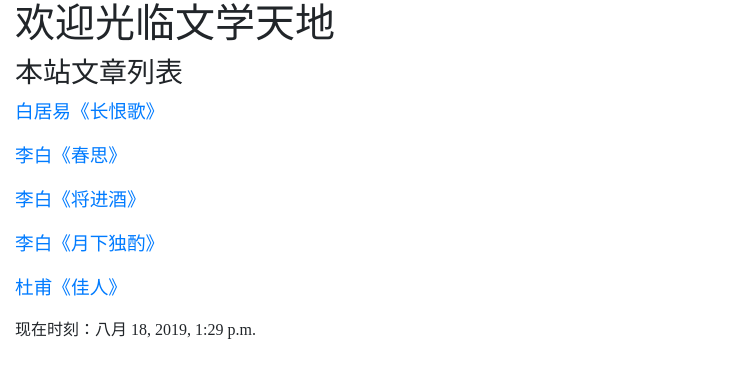
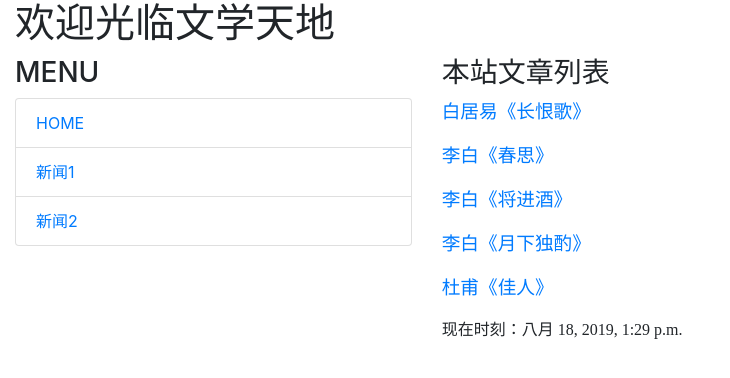
Before and after one commit to kenanking/myblog, a Django app: page / in a window 1280 px wide. Shown: the top 378 px of the page, without its empty margins (0-730 px from the left). Run offline with Django 3.2, Linux system fonts and the light colour scheme; data comes from the database, SQL or seed files in the repository; both versions use the stored data as it was after the commit; some libraries are stand-ins or nearby versions.

Commit message:
charpter 2.4

```diff
--- a/mainsite/models.py
+++ b/mainsite/models.py
@@ -2,6 +2,8 @@ from django.db import models
 from django.utils import timezone
 
 # Create your models here.
+
+
 class Post(models.Model):
     title = models.CharField(max_length=200)
     slug = models.CharField(max_length=200)
--- a/myblog/settings.py
+++ b/myblog/settings.py
@@ -119,3 +119,6 @@ USE_TZ = True
 # https://docs.djangoproject.com/en/2.2/howto/static-files/
 
 STATIC_URL = '/static/'
+STATICFILES_DIRS = [
+    os.path.join(BASE_DIR, "static"),
+]
--- a/templates/base.html
+++ b/templates/base.html
@@ -5,9 +5,7 @@
 <head>
     <meta charset="utf-8">
     <title>
-        {% block title %}
-
-        {% endblock title %}
+        {% block title %} {% endblock title %}
     </title>
     <link rel="stylesheet" href="https://stackpath.bootstrapcdn.com/bootstrap/4.3.1/css/bootstrap.min.css" integrity="sha384-ggOyR0iXCbMQv3Xipma34MD+dH/1fQ784/j6cY/iJTQUOhcWr7x9JvoRxT2MZw1T" crossorigin="anonymous">
     <script src="https://stackpath.bootstrapcdn.com/bootstrap/4.3.1/js/bootstrap.min.js" integrity="sha384-JjSmVgyd0p3pXB1rRibZUAYoIIy6OrQ6VrjIEaFf/nJGzIxFDsf4x0xIM+B07jRM" crossorigin="anonymous"></script>
@@ -16,7 +14,25 @@
 <body>
     <div class="container-fluid">
         {% include "header.html" %}
-        <div class="panel-default">
+        <div class="row">
+            <div class="col-sm-4 col-md-4">
+                <div class="panel panel-default">
+                    <div class="panel-heading">
+                        <h3>
+                            MENU
+                        </h3>
+                    </div>
+                    <div class="panel-body">
+                        <div class="list-group">
+                            <a href="/" class="list-group-item">HOME</a>
+                            <a href="www.ehehe.cn" class="list-group-item">新闻1</a>
+                            <a href="www.ehehe.cn" class="list-group-item">新闻2</a>
+                        </div>
+                    </div>
+                </div>
+            </div>
+            <div class="col-sm-8 col-md-8">
+                <div class="panel panel-default">
                     <div class="panel-heading">
                         {% block headmessage %} {% endblock headmessage %}
                     </div>
@@ -28,5 +44,7 @@
                     </div>
                 </div>
             </div>
+        </div>
+    </div>
 </body>
 </html>
--- a/templates/index.html
+++ b/templates/index.html
@@ -1,6 +1,6 @@
 <!-- index.html -->
 {% extends "base.html" %}
-<!-- {% block title %} 欢迎光临我的博客 {% endblock title %} -->
+{% block title %} 欢迎光临我的博客 {% endblock title %}
 {% block headmessage %}
 <h3 style="font-family: 楷体;">本站文章列表</h3>
 {% endblock headmessage %}
```
Also changed, not shown: templates/footer.html (+5 -5 lines), db.sqlite3, static/images/logo.jpg (added). Lines whose indentation alone changed are shown as unchanged.
